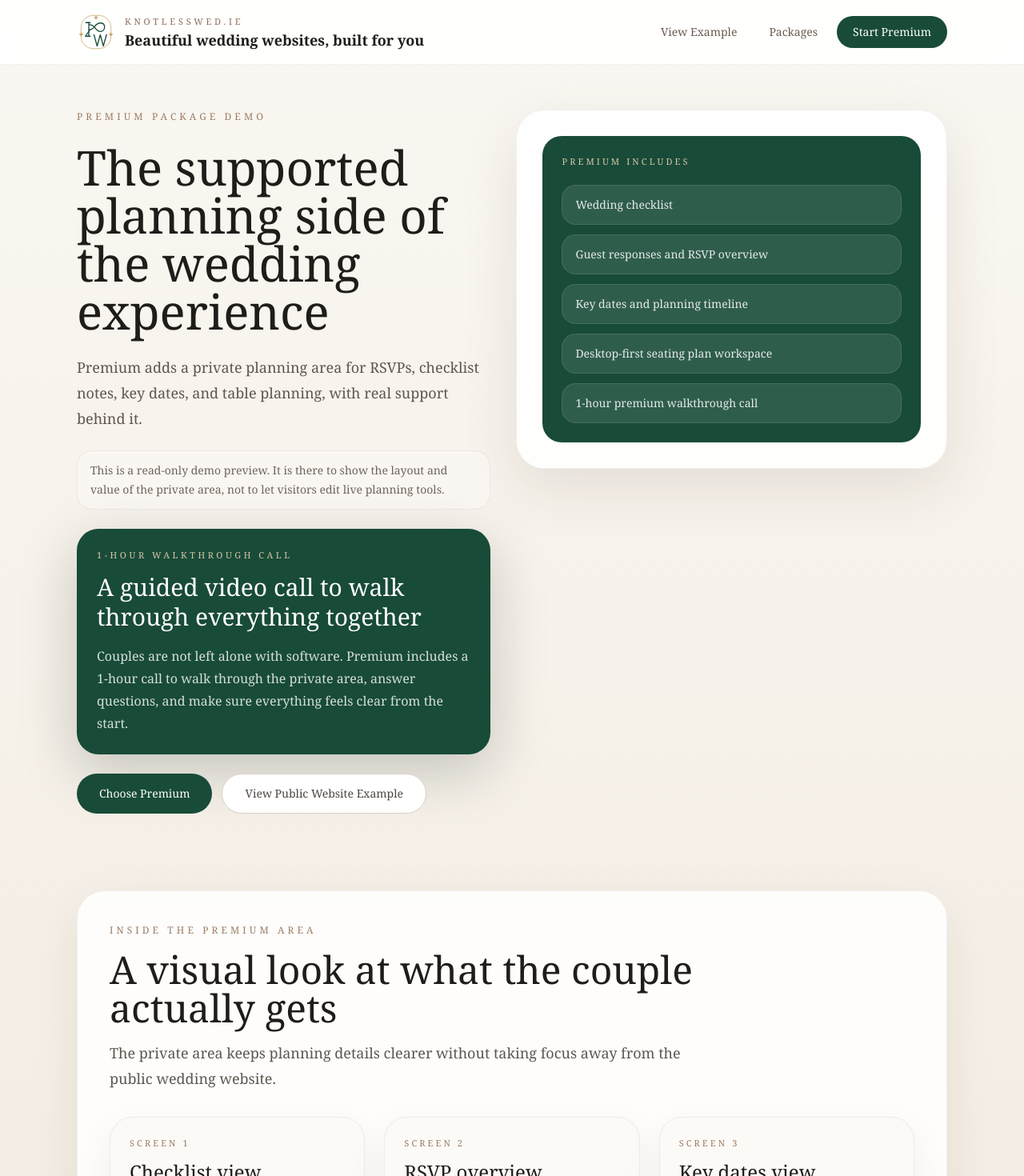
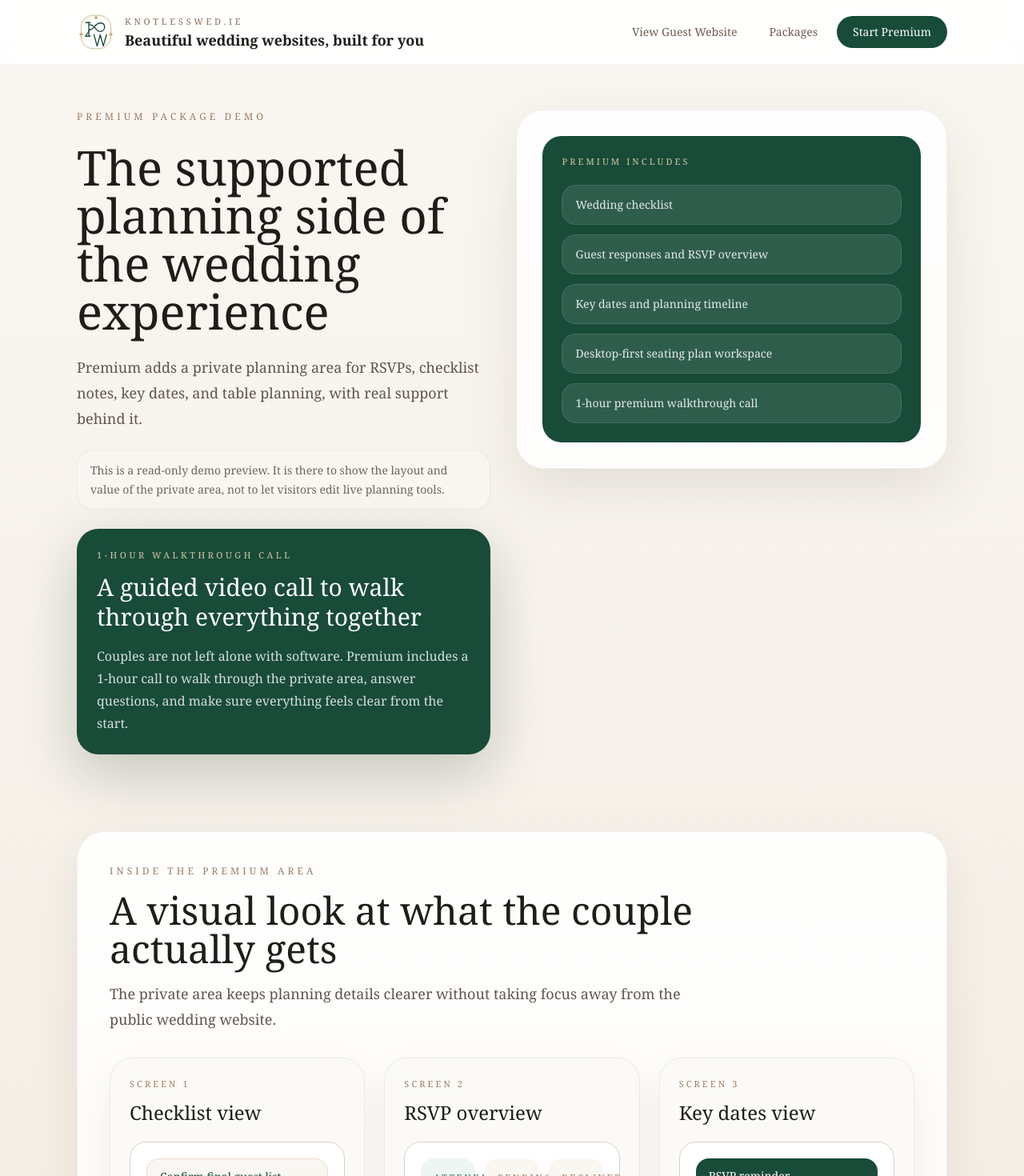
Before and after one commit to dh1612/wedding-website-platform, a Next.js app: page /couple-area in a window 1280 px wide. Shown: the top 1470 px of the page at 80% size. Built offline with nearby package versions, Linux system fonts and the light colour scheme.

Commit message:
Clarify guest website and couple area example labels

```diff
--- a/app/brochure/page.tsx
+++ b/app/brochure/page.tsx
@@ -54,7 +54,7 @@ export default function BrochurePage() {
         <div className="rounded-[2.5rem] border border-black/6 bg-white/88 p-8 shadow-[0_24px_70px_rgba(52,35,24,0.08)] sm:p-10 lg:p-14">
           <div className="grid gap-8 lg:grid-cols-[0.95fr_1.05fr] lg:items-center">
             <div className="space-y-5">
-              <p className="text-[12px] uppercase tracking-[0.34em] text-[#9a7d64]">Slide 1</p>
+              <p className="text-[12px] uppercase tracking-[0.34em] text-[#9a7d64]">Overview</p>
               <h1 className="text-5xl leading-none sm:text-6xl lg:text-7xl">
                 A done-for-you wedding website, explained visually
               </h1>
@@ -112,7 +112,7 @@ export default function BrochurePage() {
       <section id="designs" className="mx-auto w-full max-w-6xl px-6 py-6 lg:px-8 lg:py-10">
         <div className="rounded-[2.5rem] border border-black/6 bg-white/88 p-8 shadow-[0_24px_70px_rgba(52,35,24,0.08)] sm:p-10 lg:p-14">
           <div className="space-y-4">
-            <p className="text-[12px] uppercase tracking-[0.34em] text-[#9a7d64]">Slide 2</p>
+            <p className="text-[12px] uppercase tracking-[0.34em] text-[#9a7d64]">Design directions</p>
             <h2 className="text-4xl leading-none sm:text-5xl">A few design directions, shown like a visual deck</h2>
             <p className="max-w-3xl text-lg leading-8 text-[#5f564e]">
               These are sample directions only. The point is to show style, quality, and the kind of finish the couple can expect.
@@ -135,7 +135,7 @@ export default function BrochurePage() {
                   </div>
                   <p className="mt-3 text-base font-medium text-[#184b38]">{theme.label}</p>
                   <p className="mt-3 text-base leading-7 text-[#5f564e]">{theme.description}</p>
-                  <p className="mt-5 text-sm font-medium text-[#184b38]">Open sample website</p>
+                  <p className="mt-5 text-sm font-medium text-[#184b38]">View guest website example</p>
                 </div>
               </Link>
             ))}
@@ -146,7 +146,7 @@ export default function BrochurePage() {
       <section id="packages" className="mx-auto w-full max-w-6xl px-6 py-6 lg:px-8 lg:py-10">
         <div className="rounded-[2.5rem] border border-black/6 bg-white/88 p-8 shadow-[0_24px_70px_rgba(52,35,24,0.08)] sm:p-10 lg:p-14">
           <div className="space-y-4">
-            <p className="text-[12px] uppercase tracking-[0.34em] text-[#9a7d64]">Slide 3</p>
+            <p className="text-[12px] uppercase tracking-[0.34em] text-[#9a7d64]">Packages</p>
             <h2 className="text-4xl leading-none sm:text-5xl">Packages at a glance</h2>
             <p className="max-w-3xl text-lg leading-8 text-[#5f564e]">
               A quick visual comparison for couples who want to understand the options without reading a long list first.
@@ -185,7 +185,7 @@ export default function BrochurePage() {
       <section id="portal" className="mx-auto w-full max-w-6xl px-6 pb-16 pt-6 lg:px-8 lg:pb-24 lg:pt-10">
         <div className="rounded-[2.5rem] border border-black/6 bg-white/88 p-8 shadow-[0_24px_70px_rgba(52,35,24,0.08)] sm:p-10 lg:p-14">
           <div className="space-y-4">
-            <p className="text-[12px] uppercase tracking-[0.34em] text-[#9a7d64]">Slide 4</p>
+            <p className="text-[12px] uppercase tracking-[0.34em] text-[#9a7d64]">Private couple area</p>
             <h2 className="text-4xl leading-none sm:text-5xl">The private couple area</h2>
             <p className="max-w-3xl text-lg leading-8 text-[#5f564e]">
               In the fuller package, the website can be paired with a private planning area for RSVPs, checklists, and key dates.
--- a/app/couple-area/page.tsx
+++ b/app/couple-area/page.tsx
@@ -44,7 +44,7 @@ export default function CoupleAreaPage() {
               href="/#example"
               className="rounded-full px-4 py-2 text-sm text-[#6b5c50] transition hover:bg-white"
             >
-              View Example
+              View Guest Website
             </Link>
             <Link
               href="/#packages"
@@ -70,7 +70,7 @@ export default function CoupleAreaPage() {
                   href="/#example"
                   className="rounded-xl px-4 py-3 text-sm text-[#4e453f] hover:bg-[#faf7f2]"
                 >
-                  View Example
+                  View Guest Website
                 </Link>
                 <Link
                   href="/#packages"
@@ -122,20 +122,6 @@ export default function CoupleAreaPage() {
               </p>
             </div>
 
-            <div className="flex flex-col gap-3 sm:flex-row">
-              <Link
-                href="/get-started?package=premium"
-                className="inline-flex items-center justify-center rounded-full bg-[#184b38] px-7 py-3.5 text-center text-sm font-medium text-white transition hover:bg-[#215b45]"
-              >
-                Choose Premium
-              </Link>
-              <Link
-                href="/wedding?theme=aegean-romance"
-                className="inline-flex items-center justify-center rounded-full border border-[#d8cfc5] bg-white px-7 py-3.5 text-center text-sm font-medium text-[#4e453f] transition hover:bg-[#faf7f2]"
-              >
-                View Public Website Example
-              </Link>
-            </div>
           </div>
 
           <div className="rounded-[2.2rem] border border-black/6 bg-white/88 p-6 shadow-[0_24px_70px_rgba(52,35,24,0.1)] sm:p-8">
@@ -322,6 +308,23 @@ export default function CoupleAreaPage() {
             </div>
           ))}
         </div>
+
+        <div className="mt-10 rounded-[2rem] border border-black/6 bg-white/88 p-7 text-center shadow-[0_20px_60px_rgba(52,35,24,0.08)] sm:p-8">
+          <p className="text-[11px] uppercase tracking-[0.3em] text-[#9a7d64]">Ready for the fuller setup?</p>
+          <h2 className="mt-3 text-3xl sm:text-4xl">Premium is for couples who want the website and the planning support together</h2>
+          <p className="mx-auto mt-4 max-w-3xl text-base leading-7 text-[#5f564e]">
+            Once the couple has seen what the private area actually looks like, the next step is
+            simply choosing Premium and getting the first version started.
+          </p>
+          <div className="mt-6">
+            <Link
+              href="/get-started?package=premium"
+              className="inline-flex items-center justify-center rounded-full bg-[#184b38] px-7 py-3.5 text-center text-sm font-medium text-white transition hover:bg-[#215b45]"
+            >
+              Choose Premium
+            </Link>
+          </div>
+        </div>
       </section>
     </main>
   );
--- a/app/packages/[slug]/page.tsx
+++ b/app/packages/[slug]/page.tsx
@@ -32,7 +32,7 @@ export default async function PackagePage({ params }: PackagePageProps) {
               href="/#example"
               className="rounded-full px-4 py-2 text-sm text-[#6b5c50] transition hover:bg-white"
             >
-              View Example
+              View Guest Website
             </Link>
             <Link
               href="/brochure#packages"
@@ -79,7 +79,7 @@ export default async function PackagePage({ params }: PackagePageProps) {
                     href={isSmart ? "/wedding?theme=aegean-romance#faq" : "/wedding?theme=aegean-romance"}
                     className="inline-flex items-center justify-center rounded-full border border-[#d8cfc5] bg-white px-7 py-3.5 text-sm font-medium text-[#4e453f] transition hover:bg-[#faf7f2]"
                   >
-                    {isSmart ? "View AI Example" : "View Public Example"}
+                    {isSmart ? "View AI Guest Website" : "View Guest Website"}
                   </Link>
                 )}
               </div>
--- a/app/page.tsx
+++ b/app/page.tsx
@@ -201,7 +201,7 @@ export default function MarketingHomePage() {
               href={exampleHref}
               className="inline-flex items-center justify-center rounded-full border border-[#d8cfc5] bg-white px-7 py-3.5 text-center text-sm font-medium text-[#4e453f] transition hover:bg-[#faf7f2]"
             >
-              View Example
+              View Guest Website
             </Link>
           </div>
 
@@ -293,13 +293,13 @@ export default function MarketingHomePage() {
                   href={exampleHref}
                   className="inline-flex items-center justify-center rounded-full bg-[#184b38] px-7 py-3.5 text-sm font-medium text-white"
                 >
-                  View Full Example
+                  View Full Guest Website
                 </Link>
                 <Link
                   href="/couple-area"
                   className="inline-flex items-center justify-center rounded-full border border-[#d8cfc5] bg-white px-7 py-3.5 text-sm font-medium text-[#4e453f] transition hover:bg-[#faf7f2]"
                 >
-                  Premium Package Area Preview
+                  View Premium Couple Area
                 </Link>
               </div>
             </div>
@@ -323,6 +323,7 @@ export default function MarketingHomePage() {
                   <p className="mt-3 text-base leading-7 text-[#5f564e]">
                     A guest-facing site with hero, schedule, travel details, story, and RSVP flow already styled and ready to explore.
                   </p>
+                  <p className="mt-5 text-sm font-medium text-[#184b38]">View guest website example</p>
                 </div>
               </Link>
 
--- a/components/client-intake-form.tsx
+++ b/components/client-intake-form.tsx
@@ -615,14 +615,14 @@ export function ClientIntakeForm({
                   href={result.styleExampleHref}
                   className="inline-flex items-center justify-center rounded-full bg-[#184b38] px-6 py-3 text-sm font-medium text-white transition hover:bg-[#133c2d]"
                 >
-                  View {result.styleName} Example
+                  View {result.styleName} Guest Website
                 </Link>
                 {result.packageTier === "premium" ? (
                   <Link
                     href="/couple-area"
                     className="inline-flex items-center justify-center rounded-full border border-[#d8cfc5] bg-white px-6 py-3 text-sm font-medium text-[#4e453f] transition hover:bg-[#faf7f2]"
                   >
-                    View Premium Couple Area
+                    View Premium Couple Area Demo
                   </Link>
                 ) : null}
               </div>
```
